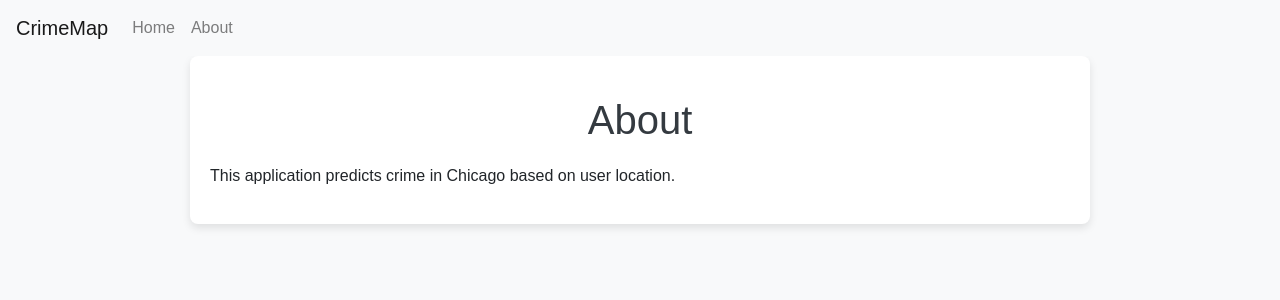
After one commit to cia161/ChicagoCrimePrediction, a Flask app: page /about in a window 1280 px wide. The commit adds this page. Shown: the top 300 px of the page. Run offline with Flask 3, Linux system fonts and the light colour scheme; some libraries are stand-ins or nearby versions.

Commit message:
updated readme, added nav bar, add return location feature, and pop up if you are not in chicago

```diff
--- a/app.py
+++ b/app.py
@@ -6,5 +6,9 @@ app = Flask(__name__)
 def index():
     return render_template('index.html')
 
+@app.route('/about')
+def about():
+    return render_template('about.html')
+
 if __name__ == '__main__':
     app.run(debug=True)
--- /dev/null
+++ b/static/css/styles.css
@@ -0,0 +1,28 @@
+body {
+    font-family: Arial, sans-serif;
+    background-color: #f8f9fa;
+    margin: 0;
+    padding: 0;
+}
+
+h1 {
+    margin: 20px 0;
+    text-align: center;
+    color: #343a40;
+}
+
+#map {
+    height: 500px;
+    width: 100%;
+    border: 1px solid #dee2e6;
+    box-shadow: 0 4px 8px rgba(0, 0, 0, 0.1);
+}
+
+.container {
+    max-width: 900px;
+    margin: 0 auto;
+    padding: 20px;
+    background: #ffffff;
+    box-shadow: 0 4px 8px rgba(0, 0, 0, 0.1);
+    border-radius: 8px;
+}
--- a/static/js/main.js
+++ b/static/js/main.js
@@ -1,9 +1,8 @@
-// static/js/main.js
 import API_KEY from './config.js';
 
 function loadGoogleMapsAPI() {
     const script = document.createElement('script');
-    script.src = `https://maps.googleapis.com/maps/api/js?key=${API_KEY}`;
+    script.src = `https://maps.googleapis.com/maps/api/js?key=${API_KEY}&libraries=places`;
     script.defer = true;
     document.head.appendChild(script);
     script.onload = initMap;
@@ -24,6 +23,36 @@ function initMap() {
                 position: {lat: latitude, lng: longitude},
                 map: map
             });
+
+            var geocoder = new google.maps.Geocoder();
+            var latlng = {lat: latitude, lng: longitude};
+            geocoder.geocode({'location': latlng}, function (results, status) {
+                if (status === 'OK') {
+                    if (results[0]) {
+                        var address = results[0].formatted_address;
+                        document.getElementById('address').textContent = address;
+
+                        // check if the location is in Chicago
+                        var inChicago = false;
+                        for (var i = 0; i < results[0].address_components.length; i++) {
+                            if (results[0].address_components[i].types.includes("locality") &&
+                                results[0].address_components[i].long_name === "Chicago") {
+                                inChicago = true;
+                                break;
+                            }
+                        }
+
+                        // show a notification if not in Chicago
+                        if (!inChicago) {
+                            alert("You are not in Chicago!");
+                        }
+                    } else {
+                        document.getElementById('address').textContent = 'No results found';
+                    }
+                } else {
+                    document.getElementById('address').textContent = 'Geocoder failed due to: ' + status;
+                }
+            });
         });
     } else {
         alert("Geolocation is not supported by this browser.");
--- /dev/null
+++ b/templates/about.html
@@ -0,0 +1,8 @@
+{% extends "base.html" %}
+
+{% block title %}About - Chicago Crime Prediction{% endblock %}
+
+{% block content %}
+<h1>About</h1>
+<p>This application predicts crime in Chicago based on user location.</p>
+{% endblock %}
--- /dev/null
+++ b/templates/base.html
@@ -0,0 +1,31 @@
+<!DOCTYPE html>
+<html lang="en">
+<head>
+    <meta charset="UTF-8">
+    <title>{% block title %}Chicago Crime Prediction{% endblock %}</title>
+    <link rel="stylesheet" href="https://stackpath.bootstrapcdn.com/bootstrap/4.3.1/css/bootstrap.min.css">
+    <link rel="stylesheet" href="{{ url_for('static', filename='css/styles.css') }}">
+    <script type="module" src="{{ url_for('static', filename='js/main.js') }}"></script>
+</head>
+<body>
+    <nav class="navbar navbar-expand-lg navbar-light bg-light">
+        <a class="navbar-brand" href="{{ url_for('index') }}">CrimeMap</a>
+        <button class="navbar-toggler" type="button" data-toggle="collapse" data-target="#navbarNav" aria-controls="navbarNav" aria-expanded="false" aria-label="Toggle navigation">
+            <span class="navbar-toggler-icon"></span>
+        </button>
+        <div class="collapse navbar-collapse" id="navbarNav">
+            <ul class="navbar-nav">
+                <li class="nav-item">
+                    <a class="nav-link" href="{{ url_for('index') }}">Home</a>
+                </li>
+                <li class="nav-item">
+                    <a class="nav-link" href="{{ url_for('about') }}">About</a>
+                </li>
+            </ul>
+        </div>
+    </nav>
+    <div class="container">
+        {% block content %}{% endblock %}
+    </div>
+</body>
+</html>
```
Also changed, not shown: templates/index.html (+9 -12 lines), README.md, model.py (added).
